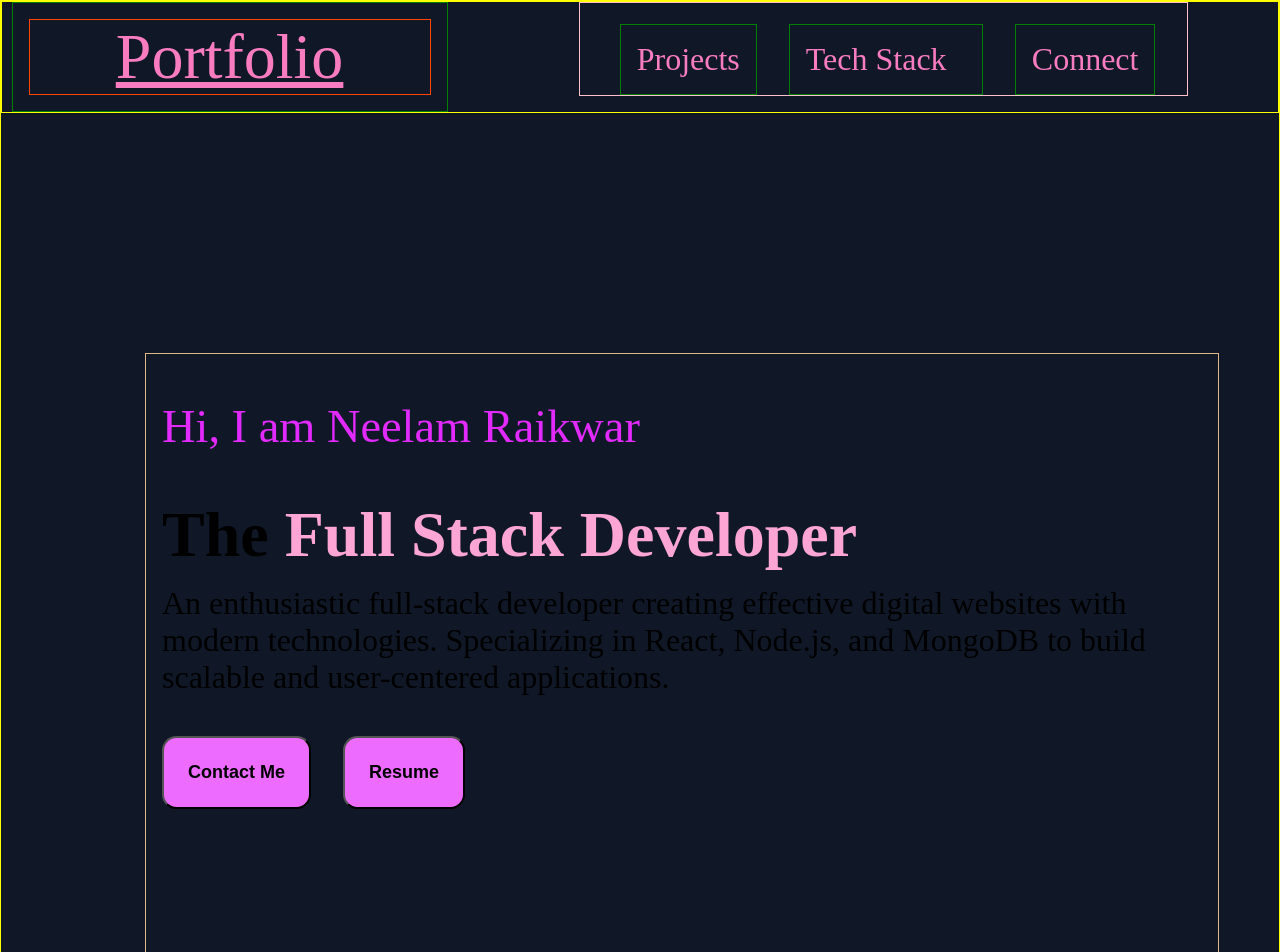
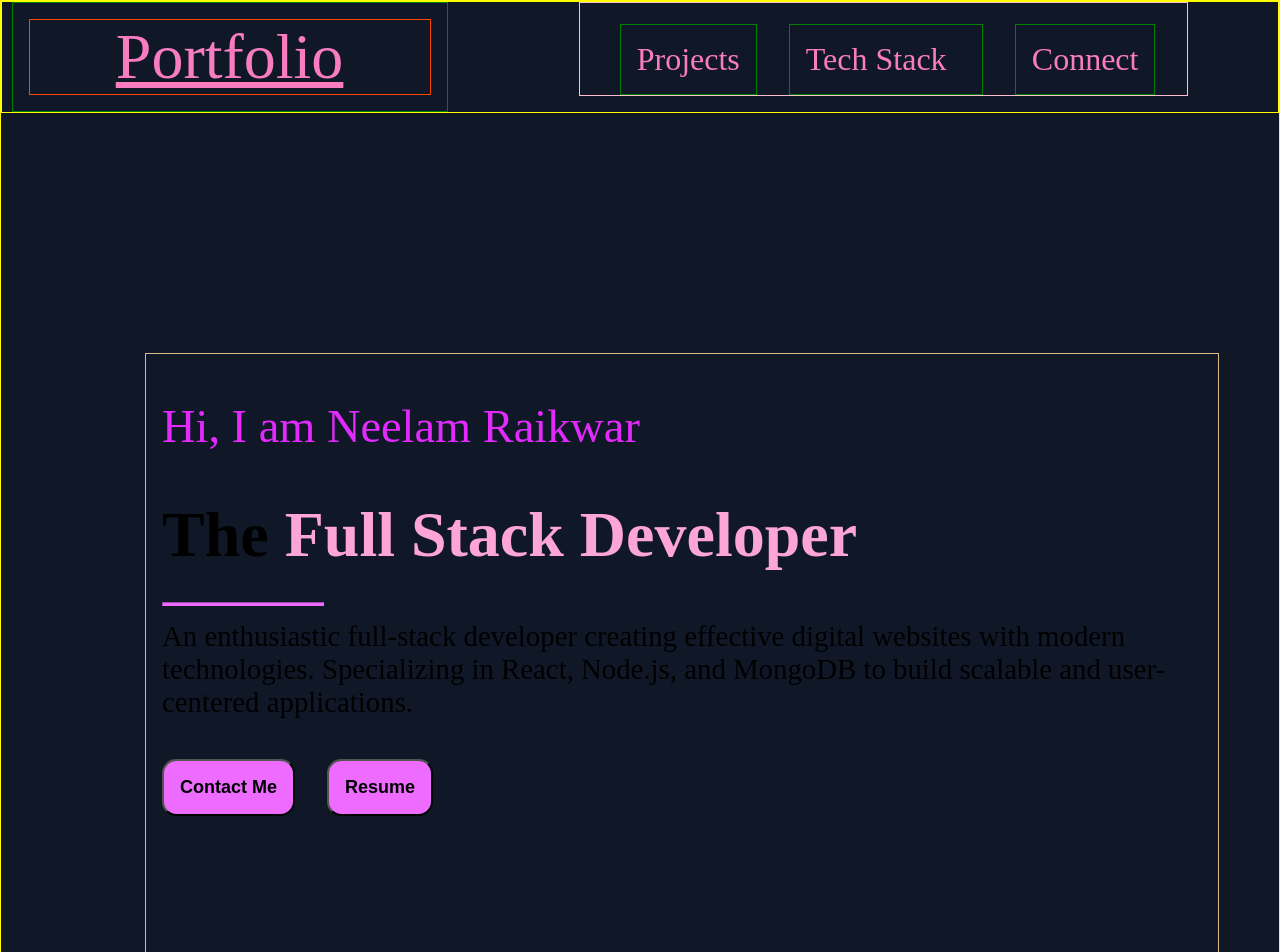
Before and after one commit to neelamraikwar9/neelam-raikwarPortfolio, a React (Vite) app: page / in a window 1280 px wide. Shown: the top 952 px of the page. Built offline with nearby package versions, Linux system fonts and the light colour scheme.

Commit message:
modified style

```diff
--- a/src/App.css
+++ b/src/App.css
@@ -143,7 +143,7 @@ color: oklch(74% 0.238 322.16);
 }
 
 .about {
-  font-size: 2rem;
+  font-size: 1.8rem;
   margin: 0.9rem 0rem;
 }
 
@@ -156,7 +156,7 @@ color: oklch(74% 0.238 322.16);
 }
 
 .button {
-  padding: 1.5rem;
+  padding: 1rem;
   border-radius: 0.9rem;
   background-color: oklch(74% 0.238 322.16);
   font-size: large;
@@ -425,9 +425,11 @@ color: oklch(74% 0.238 322.16);
 hr {
   margin-bottom: 7rem;
   margin-top: 2rem;
-  width:50rem;
+  width:10rem;
   padding-left: 0;
   margin-left: 0;
   border-color:  oklch(74% 0.238 322.16);
+  height: 0.1rem;
+  background-color: oklch(74% 0.238 322.16);
 
 }
--- a/src/App.jsx
+++ b/src/App.jsx
@@ -44,6 +44,7 @@ function App() {
           <h1 className="role">
             The <span>Full Stack Developer</span>
           </h1>
+          <hr  style={{ marginBottom: '0rem', padding: '0rem'}}/>
           <p className="about">
             {" "}
             An enthusiastic full-stack developer creating effective digital
```
